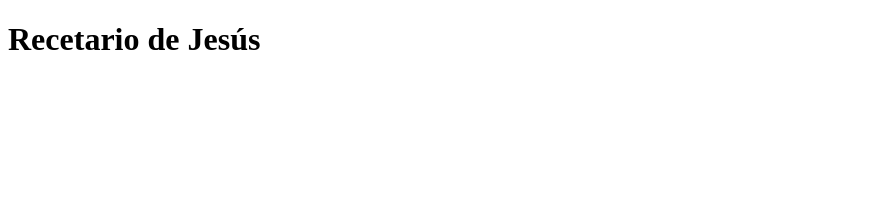
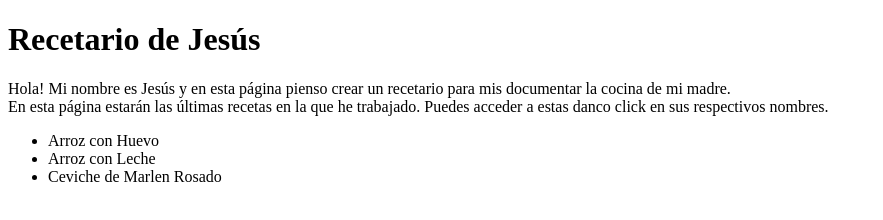
Before and after one commit to Jairus-ai/odin-recipes, a plain HTML site: page index.html in a window 1280 px wide. Shown: the whole page, without its empty margins (0-883 px from the left). Drawn offline with Linux system fonts and the light colour scheme.

Commit message:
write index.html's content

```diff
--- a/index.html
+++ b/index.html
@@ -7,6 +7,12 @@
     </head>
     <body>
         <h1>Recetario de Jesús</h1>
-        <P></P>
+        <P>Hola! Mi nombre es Jesús y en esta página pienso crear un recetario para mis documentar la cocina de mi madre.<br>
+        En esta página estarán las últimas recetas en la que he trabajado. Puedes acceder a estas danco click en sus respectivos nombres.</P>
+        <ul>
+            <li><a>Arroz con Huevo</a></li>
+            <li><a>Arroz con Leche</a></li>
+            <li><a>Ceviche de Marlen Rosado</a></li>
+        </ul>
     </body>
 </html>
```
